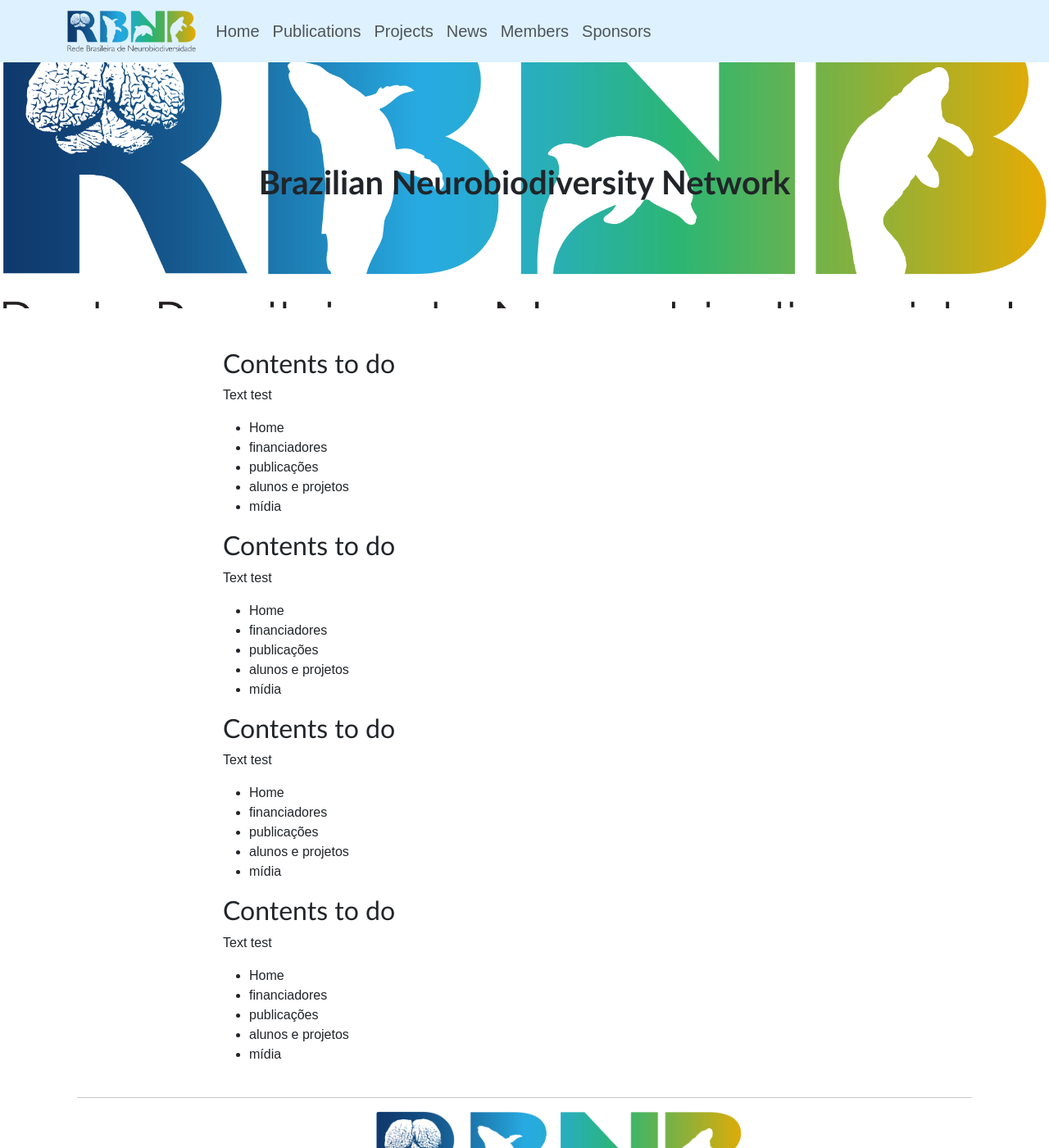
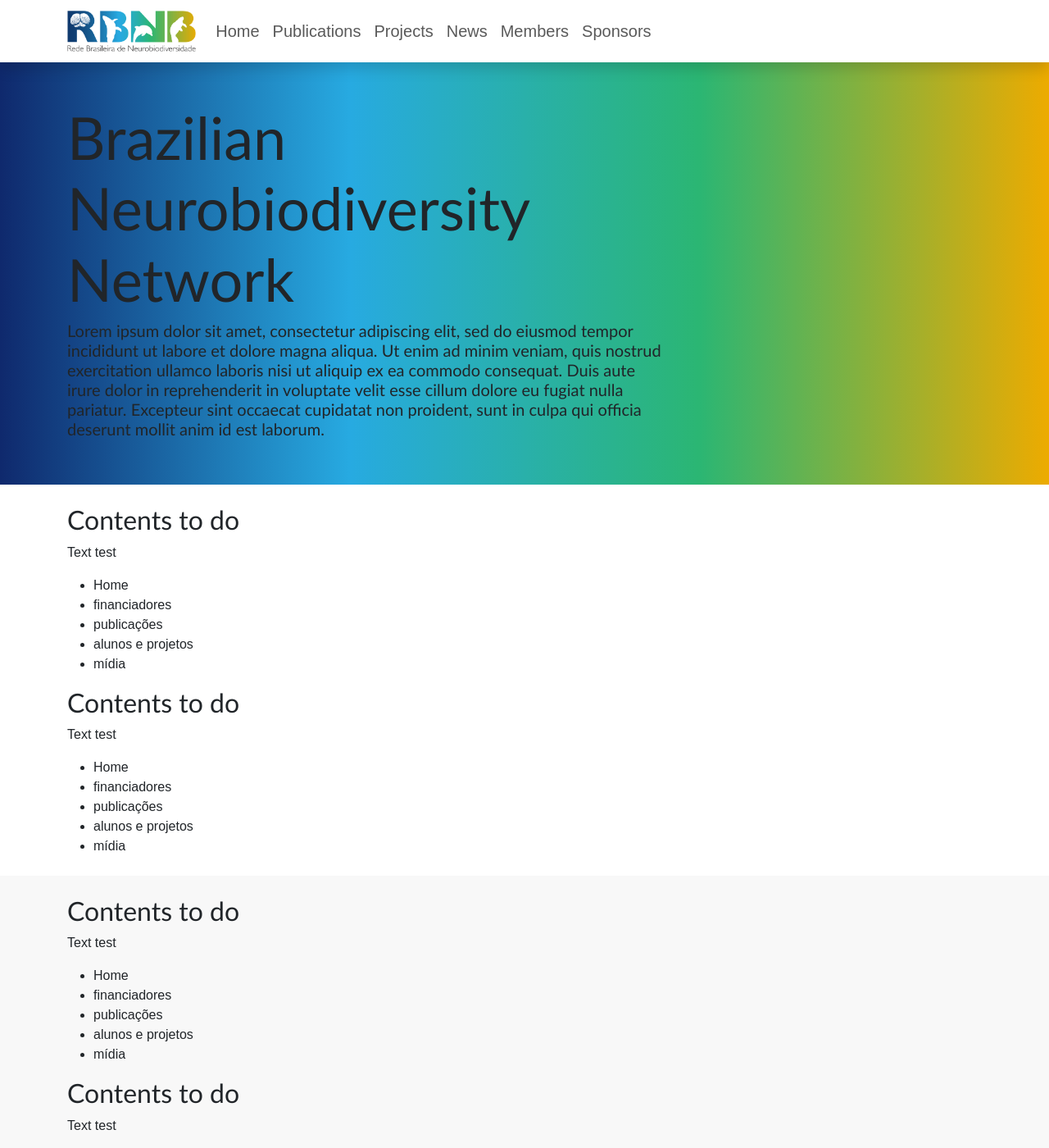
Before and after one commit to hmynssen/WebPageRBNbd, a Jekyll site: the page built from index.md, in a window 1280 px wide and 1400 px high. Shown: the whole window at 82% size. Built offline with Jekyll 4.4.1, drawn with Linux system fonts in a browser that asks for light colours.

Commit message:
home restyling part1

```diff
--- a/_includes/header.html
+++ b/_includes/header.html
@@ -1,21 +1,34 @@
 <header class="header-section">
 <div class="intro-header">
 
-{% if page.cover-img %}<div class="mb-5 bg-image p-5 img-fluid d-flex justify-content-center align-items-center"
-style="
+{% if page.cover-img %}<div class="shade-bg bg-image p-5 img-fluid d-flex justify-content-center align-items-center"
+style="min-height: 300px;">
+<!-- style="
   background-image: url('{{site.baseurl}}/assets/logo/{{page.cover-img}}');
   background-repeat:no-repeat;
   background-position: center;
   background-size: cover;
-  min-height: 300px;">
+  min-height: 300px;" -->
 {% endif %}
-  <div class="container-md text-center ">
-      <div class="row">
-        <div class="col-xl-8 offset-xl-2 col-lg-10 offset-lg-1 h1 fw-bold">
+  <div class="container-md">
+    <div class="row">
+      <div class="d-none d-md-block col-xl-7 col-lg-10 h1">
+        <div style="font-size: 180%;">
           {{page.title}}
         </div>
       </div>
     </div>
+    <div class="row">
+      <div class="d-md-none col h1">
+        {{page.title}}
+      </div>
+    </div>
+    <div class="row">
+      <div class="d-none d-md-block col-xl-8 col-lg-10 h5">
+        {{page.subtitle}}
+      </div>
+    </div>
+  </div>
   {% if page.cover-img %}</div>{% endif %}
 </div>
 </header>
--- a/_includes/nav.html
+++ b/_includes/nav.html
@@ -1,4 +1,4 @@
-<nav class="navbar navbar-expand-xl navbar-light sticky-top" style="background-color: #def1ff;">
+<nav class="navbar navbar-expand-xl navbar-light sticky-top shadow" style="background-color: #FFFFFF;">
   <div class="container">
     <a class="navbar-brand" href="{{ '/' | absolute_url }}">
       <img src="{{site.baseurl}}/assets/logo/rbnb_colorida-just-nobg.png" alt="" height="50">
--- a/_layouts/home.html
+++ b/_layouts/home.html
@@ -4,138 +4,33 @@
 
 {% include header.html type="page" %}
 
-<main class="container-md">
-  <div class="row">
-    <div class="{% if page.full-width %} col {% else %} col-xl-8 offset-xl-2 col-lg-10 offset-lg-1 {% endif %}">
-      {% if page.before-content %}
-        <div class="before-content">
-          {% for file in page.before-content %}
-            {% include {{ file }} %}
-          {% endfor %}
+<main>
+  <div class="jumbotron bg-image">
+    <div class="container">
+      <div class="row pt-4 pb-2">
+        <div class="col col-xl-8 col-lg-10">
+          {{ content }}
         </div>
-      {% endif %}
-
-      {{ content }}
-
-      {% if page.after-content %}
-        <div class="after-content">
-          {% for file in page.after-content %}
-            {% include {{ file }} %}
-          {% endfor %}
-        </div>
-      {% endif %}
-
+      </div>
     </div>
   </div>
-
-
-{% assign posts = paginator.posts | default: site.posts %}
-
-<!-- role="list" needed so that `list-style: none` in Safari doesn't remove the list semantics -->
-<ul class="posts-list list-unstyled" role="list">
-  {% for post in posts %}
-  <li class="post-preview">
-    <article>
-
-      {%- capture thumbnail -%}
-        {% if post.thumbnail-img %}
-          {{ post.thumbnail-img }}
-        {% endif %}
-      {% endcapture %}
-      {% assign thumbnail=thumbnail | strip %}
-
-      {% if thumbnail != "" %}
-      <div class="post-image post-image-normal">
-        <a href="{{ post.url | absolute_url }}" aria-label="Thumbnail">
-          <img src="{{ thumbnail | absolute_url }}" alt="Post thumbnail">
-        </a>
+  <div class="jumbotron bg-image"
+    {%if page.alt-img%}
+    style="
+      background-image: url('{{site.baseurl}}/assets/logo/{{page.cover-img}}');
+      background-repeat:no-repeat;
+      background-position: center;
+      background-size: cover;
+      min-height: 300px;"
+    {%else%}
+    style="background-color: rgb(248, 248, 248);"
+    {%endif%}>
+    <div class="container">
+      <div class="row pt-4 pb-2">
+        <div class="col col-xl-8 col-lg-10">
+          {{ content }}
+        </div>
       </div>
-      {% endif %}
-
-      <a href="{{ post.url | absolute_url }}">
-        <h2 class="post-title">{{ post.title | strip_html }}</h2>
-
-        {% if post.subtitle %}
-          <h3 class="post-subtitle">
-          {{ post.subtitle | strip_html }}
-          </h3>
-        {% endif %}
-      </a>
-
-      {% if post.author %}
-        <span>By <strong>{{ post.author | strip_html }}</strong></span>
-      {% endif %}
-      <p class="post-meta">
-        {% assign date_format = site.date_format | default: "%B %-d, %Y" %}
-        Posted on {{ post.date | date: date_format }}
-      </p>
-
-      {% if thumbnail != "" %}
-      <div class="post-image post-image-small">
-        <a href="{{ post.url | absolute_url }}" aria-label="Thumbnail">
-          <img src="{{ thumbnail | absolute_url }}" alt="Post thumbnail">
-        </a>
-      </div>
-      {% endif %}
-
-      {% unless site.feed_show_excerpt == false %}
-      {% if thumbnail != "" %}
-      <div class="post-image post-image-short">
-        <a href="{{ post.url | absolute_url }}" aria-label="Thumbnail">
-          <img src="{{ thumbnail | absolute_url }}" alt="Post thumbnail">
-        </a>
-      </div>
-      {% endif %}
-
-      <div class="post-entry">
-        {% assign excerpt_length = site.excerpt_length | default: 50 %}
-        {{ post.excerpt | strip_html | truncatewords: excerpt_length }}
-        {% assign excerpt_word_count = post.excerpt | number_of_words %}
-        {% if post.content != post.excerpt or excerpt_word_count > excerpt_length %}
-          <a href="{{ post.url | absolute_url }}" class="post-read-more">[Read&nbsp;More]</a>
-        {% endif %}
-      </div>
-      {% endunless %}
-
-      {% if site.feed_show_tags != false and post.tags.size > 0 %}
-      <div class="blog-tags">
-        <span>Tags:</span>
-        <!-- role="list" needed so that `list-style: none` in Safari doesn't remove the list semantics -->
-        <ul class="d-inline list-inline" role="list">
-          {% for tag in post.tags %}
-          <li class="list-inline-item">
-            <a href="{{ '/tags' | absolute_url }}#{{- tag -}}">{{- tag -}}</a>
-          </li>
-          {% endfor %}
-        </ul>
-      </div>
-      {% endif %}
-
-    </article>
-  </li>
-  {% endfor %}
-</ul>
-
-{% if paginator.total_pages > 1 %}
-<ul class="pagination main-pager">
-  {% if paginator.previous_page %}
-  <li class="page-item previous">
-    <a class="page-link" href="{{ paginator.previous_page_path | absolute_url }}">
-      <i class="fas fa-arrow-left" alt="Newer Posts"></i>
-      <span class="d-none d-sm-inline-block">Newer Posts</span>
-    </a>
-  </li>
-  {% endif %}
-  {% if paginator.next_page %}
-  <li class="page-item next">
-    <a class="page-link" href="{{ paginator.next_page_path | absolute_url }}">
-      <span class="d-none d-sm-inline-block">Older Posts</span>
-      <i class="fas fa-arrow-right" alt="Older Posts"></i>
-    </a>
-  </li>
-  {% endif %}
-</ul>
-
+    </div>
+  </div>
 </main>
-
-{% endif %}
--- a/assets/css/default.css
+++ b/assets/css/default.css
@@ -70,3 +70,7 @@
     height: 1px;
     background-image: linear-gradient(90deg, #0f296d, #27aae1, #2bb673, #edab00);
 }
+
+.shade-bg {
+    background-image: linear-gradient(90deg, #0f296d, #27aae1, #2bb673, #edab00);
+}
--- a/index.md
+++ b/index.md
@@ -2,6 +2,7 @@
 title: Brazilian Neurobiodiversity Network
 layout: home
 cover-img: rbnb_colorida-just.png
+subtitle: "Lorem ipsum dolor sit amet, consectetur adipiscing elit, sed do eiusmod tempor incididunt ut labore et dolore magna aliqua. Ut enim ad minim veniam, quis nostrud exercitation ullamco laboris nisi ut aliquip ex ea commodo consequat. Duis aute irure dolor in reprehenderit in voluptate velit esse cillum dolore eu fugiat nulla pariatur. Excepteur sint occaecat cupidatat non proident, sunt in culpa qui officia deserunt mollit anim id est laborum."
 ---
 
 ## Contents to do
```
Also changed, not shown: other parts of index.md (+0 -20 lines).
